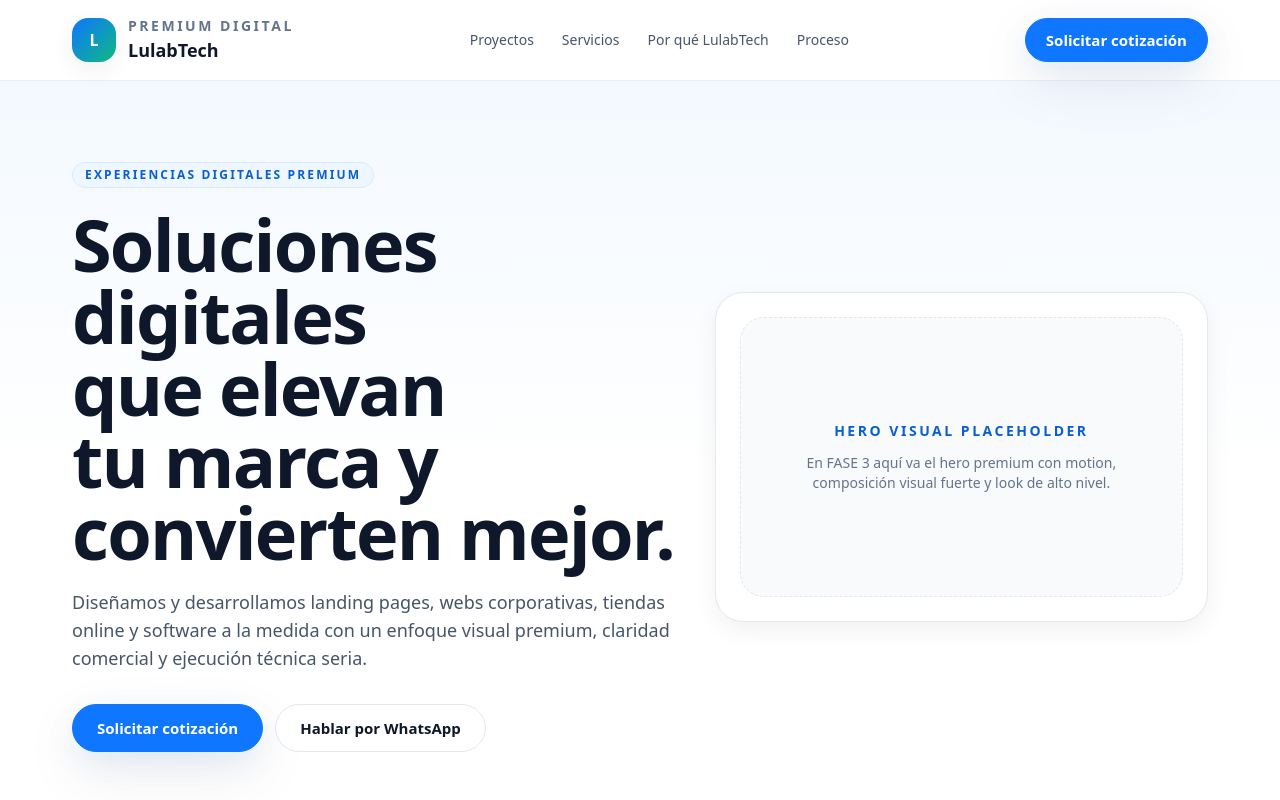
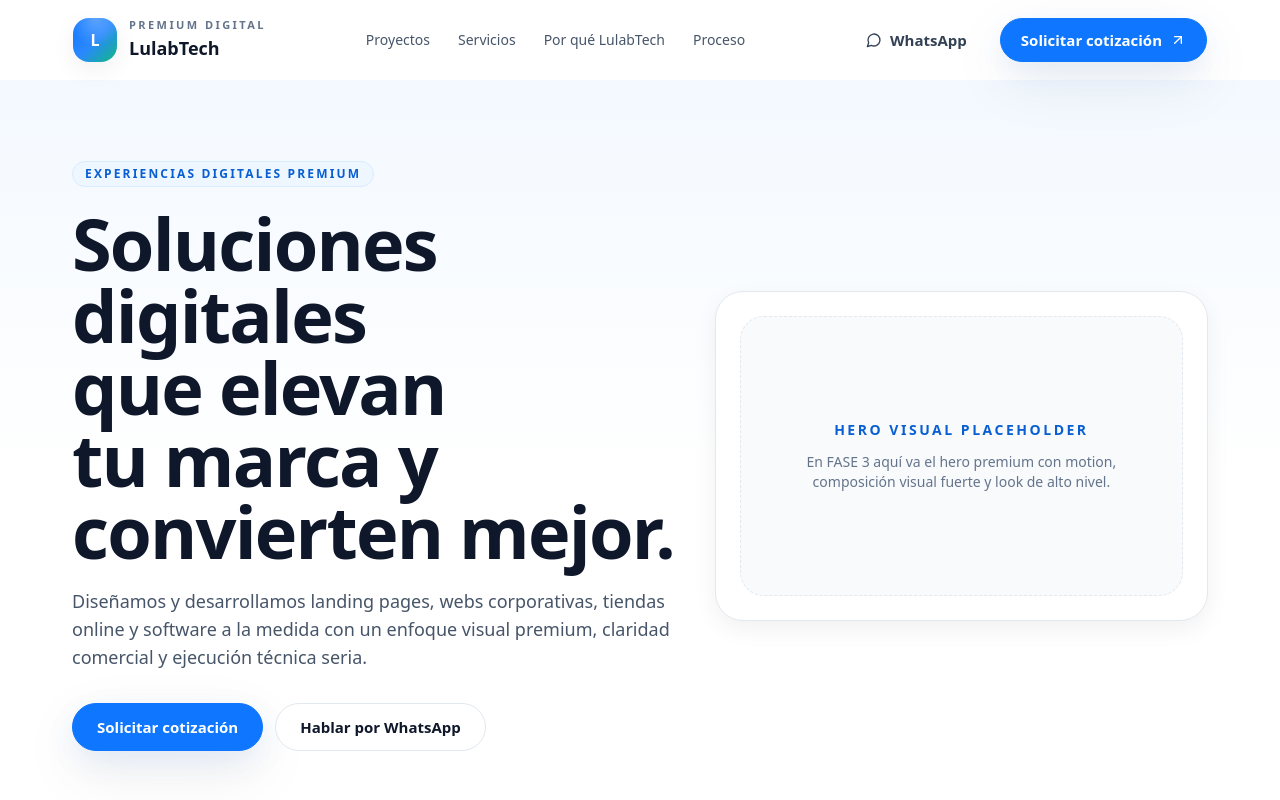
Before and after one commit to lulabtechnology/Lulabtech, a Next.js app: page / in a window 1280 px wide. Shown: the top 800 px of the page. Built offline with nearby package versions, Linux system fonts and the light colour scheme; no server answers.

Commit message:
Update navbar.tsx

```diff
--- a/components/layout/navbar.tsx
+++ b/components/layout/navbar.tsx
@@ -1,24 +1,51 @@
+"use client";
+
+import { useEffect, useState } from "react";
+import { ArrowUpRight, MessageCircle } from "lucide-react";
 import { navigationItems } from "@/data/navigation";
-import { NAV_ANCHORS } from "@/lib/constants";
+import { NAV_ANCHORS, WHATSAPP_URL } from "@/lib/constants";
 import { Container } from "@/components/ui/container";
 import { ButtonLink } from "@/components/ui/button";
 import { MobileMenu } from "@/components/layout/mobile-menu";
+import { cn } from "@/lib/utils";
 
 export function Navbar() {
+  const [scrolled, setScrolled] = useState(false);
   const quoteHref = `#${NAV_ANCHORS.quote}`;
 
+  useEffect(() => {
+    const onScroll = () => setScrolled(window.scrollY > 14);
+    onScroll();
+    window.addEventListener("scroll", onScroll, { passive: true });
+    return () => window.removeEventListener("scroll", onScroll);
+  }, []);
+
   return (
-    <header className="sticky top-0 z-50 border-b border-slate-200/70 bg-white/80 backdrop-blur-xl">
-      <Container className="relative flex h-20 items-center justify-between gap-4">
+    <header
+      className={cn(
+        "sticky top-0 z-50 transition-all duration-300",
+        scrolled ? "pt-3" : "pt-0"
+      )}
+    >
+      <Container>
+        <div
+          className={cn(
+            "relative flex h-20 items-center justify-between gap-4 rounded-[28px] border border-transparent px-0 transition-all duration-300",
+            scrolled &&
+              "border-slate-200/80 bg-white/85 px-4 shadow-elevated backdrop-blur-xl"
+          )}
+        >
           <a href="#top" className="flex items-center gap-3">
-          <div className="flex h-11 w-11 items-center justify-center rounded-2xl bg-gradient-to-br from-brand-600 to-accent-500 text-base font-bold text-white shadow-soft">
-            L
+            <div className="relative flex h-11 w-11 items-center justify-center overflow-hidden rounded-2xl bg-gradient-to-br from-brand-600 via-brand-500 to-accent-500 text-base font-bold text-white shadow-soft">
+              <span className="relative z-10">L</span>
+              <span className="absolute inset-0 bg-[radial-gradient(circle_at_top,rgba(255,255,255,0.28),transparent_55%)]" />
             </div>
+
             <div className="leading-none">
-            <span className="block text-sm font-semibold uppercase tracking-[0.18em] text-ink-500">
-              Premium Digital
+              <span className="block text-[11px] font-semibold uppercase tracking-[0.22em] text-ink-500">
+                Premium digital
               </span>
-            <span className="block text-lg font-bold text-ink-900">LulabTech</span>
+              <span className="mt-1 block text-lg font-bold text-ink-900">LulabTech</span>
             </div>
           </a>
 
@@ -34,11 +61,26 @@ export function Navbar() {
             ))}
           </nav>
 
-        <div className="hidden lg:block">
-          <ButtonLink href={quoteHref}>Solicitar cotización</ButtonLink>
+          <div className="hidden items-center gap-3 lg:flex">
+            <ButtonLink
+              href={WHATSAPP_URL}
+              target="_blank"
+              rel="noreferrer"
+              variant="ghost"
+              className="text-ink-700"
+            >
+              <MessageCircle className="h-4 w-4" />
+              WhatsApp
+            </ButtonLink>
+
+            <ButtonLink href={quoteHref}>
+              Solicitar cotización
+              <ArrowUpRight className="h-4 w-4" />
+            </ButtonLink>
           </div>
 
           <MobileMenu quoteHref={quoteHref} />
+        </div>
       </Container>
     </header>
   );
```
Lines whose indentation alone changed are shown as unchanged.
